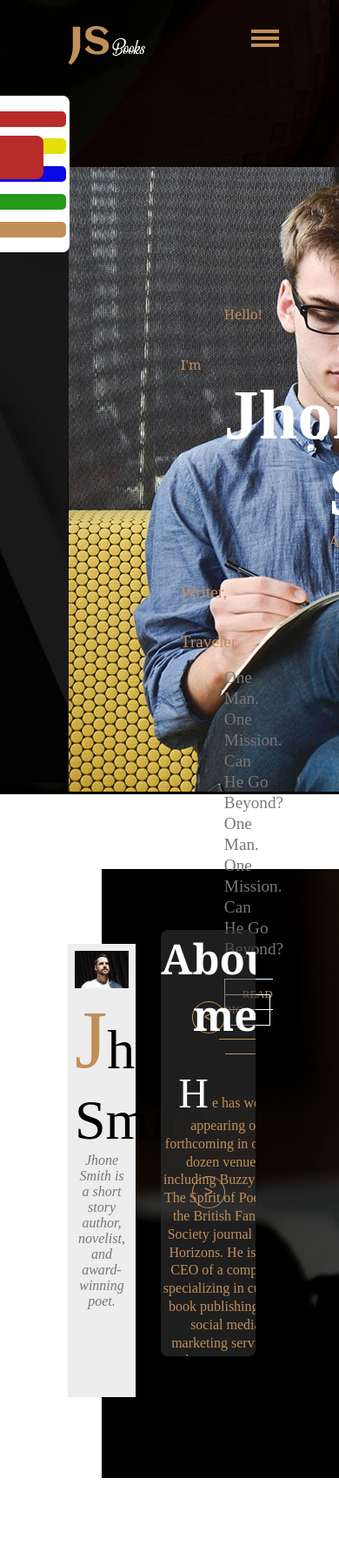
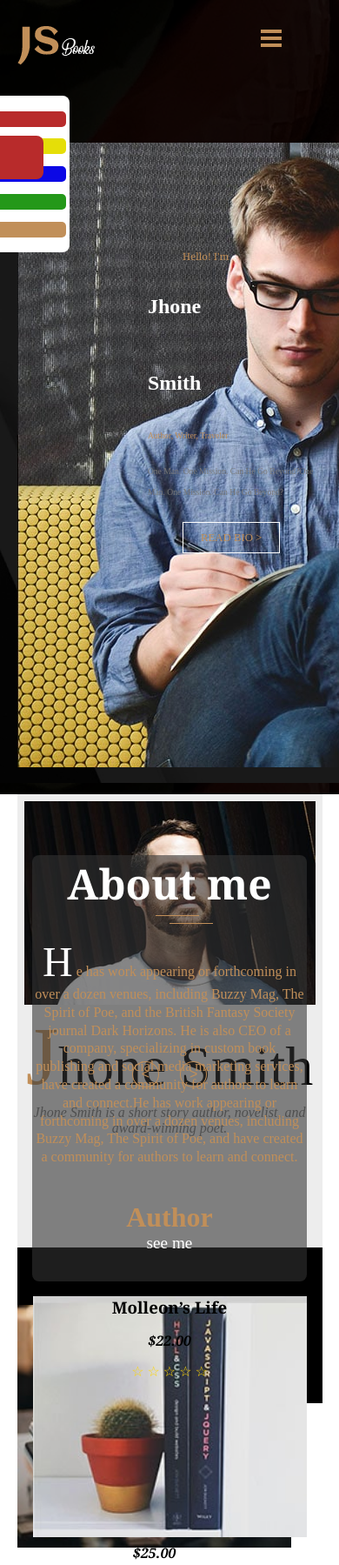
Before and after one commit to Alirezacody/Author__pagr, a plain HTML site: page index.html in a window 390 px wide. Shown: the top 1799 px of the page at 87% size. Drawn offline with Linux system fonts and the light colour scheme.

Commit message:
add responsive code

```diff
--- a/style/responsive.css
+++ b/style/responsive.css
@@ -0,0 +1,246 @@
+/* Responsive styles */
+
+@media (max-width: 1200px) {
+    #section__top--header, #section__bottom--header {
+      width: 80%;
+      left: 10%;
+    }
+
+    .lable__text {
+      width: 60%;
+      left: 40%;
+    }
+
+    .Smith {
+      padding-left: 100px;
+    }
+
+    .Writer, .Man {
+      padding-left: 100px;
+    }
+
+    .part2 {
+      float: none;
+      text-align: center;
+    }
+  }
+
+  @media (max-width: 992px) {
+    #section__top--header, #section__bottom--header {
+      width: 90%;
+      left: 5%;
+    }
+
+    .Jhone {
+      font-size: 4rem;
+    }
+
+    .Smith, .Writer, .Man {
+      padding-left: 50px;
+    }
+
+    .text {
+      margin-top: 100px;
+    }
+
+    .JhoneSmith {
+      width: 30%;
+      left: 10%;
+    }
+
+    .aboutMe {
+      width: 80%;
+      left: 10%;
+    }
+
+    #lable__slider {
+      width: 70%;
+      left: 15%;
+    }
+  }
+
+  @media (max-width: 768px) {
+    .lable__menu {
+      left: 80%;
+    }
+
+    .btn__menu {
+      width: 24px;
+    }
+
+    .Jhone {
+      font-size: 3rem;
+    }
+
+    .Smith {
+      font-size: 3rem;
+      padding-left: 80px;
+    }
+
+    .Writer, .Man {
+      padding-left: 50px;
+    }
+
+    #section__bottom--header {
+      top: 18%;
+    }
+
+    #about__me {
+      height: auto;
+    }
+
+    .JhoneSmith, .aboutMe {
+      width: 90%;
+      left: 5%;
+    }
+
+    #lable__slider {
+      width: 90%;
+      left: 5%;
+    }
+  }
+
+  @media (max-width: 576px) {
+    .hello {
+      font-size: 0.6em;
+    }
+
+    .Jhone, .Smith {
+      font-size: 2rem;
+      padding-left: 20px;
+    }
+
+    .Writer, .Man {
+      padding-left: 20px;
+      font-size: 0.8rem;
+    }
+
+    #lable__new--cd .new__book {
+      font-size: 2rem;
+    }
+
+    .lable__fourpart {
+      width: 100%;
+    }
+
+    .part {
+      width: 90%;
+      margin: 10px auto;
+    }
+
+    .lable__img--part img {
+      height: auto;
+    }
+
+    #lable__counter {
+      height: auto;
+      margin-top: 5rem;
+    }
+
+    .count1, .count2, .count3, .count4 {
+      width: 40%;
+      margin: 0 auto;
+      left: auto;
+      right: auto;
+      position: relative;
+      margin-top: 20px;
+    }
+
+    .single__count--header, .single__count--text {
+      font-size: 1.5rem;
+    }
+
+    #lable__qout .bgk__op--ground {
+      height: auto;
+      padding-top: 50px;
+      padding-bottom: 50px;
+    }
+
+    .lable__slider {
+      width: 90%;
+    }
+
+    .container__text--h4 h4 {
+      font-size: 2rem;
+    }
+
+    .container__text--p p {
+      font-size: 1rem;
+    }
+
+    .container__img--qout h4, .container__img--qout p {
+      font-size: 1rem;
+    }
+
+    #lable__social .lable__all--social {
+      flex-direction: column;
+    }
+
+    #lable__social .lable__follow, .lable__social--media, .share {
+      width: 100%;
+      padding-top: 20px;
+      font-size: 1.5rem;
+    }
+
+    #lable__footer .part__part {
+      width: 80%;
+      margin: 20px auto;
+    }
+
+    #input, #text {
+      width: 100%;
+    }
+
+    .email {
+      margin-left: 0;
+    }
+  }
+
+  @media (max-width: 400px) {
+    .Jhone, .Smith {
+      font-size: 1.5rem;
+      padding-left: 10px;
+    }
+
+    .Writer, .Man {
+      padding-left: 10px;
+      font-size: 0.6rem;
+    }
+
+    .btn {
+      font-size: 1rem;
+      padding: 5px 10px;
+    }
+
+    .lable__price, .lable__title {
+      font-size: 1rem;
+    }
+
+    .lable__stars {
+      font-size: 1rem;
+    }
+
+    .single__count--header {
+      font-size: 1rem;
+    }
+
+    .single__count--text {
+      font-size: 0.8rem;
+    }
+
+    .container__text--h4 h4 {
+      font-size: 1.5rem;
+    }
+
+    .container__text--p p {
+      font-size: 0.8rem;
+    }
+
+    .container__img--qout h4, .container__img--qout p {
+      font-size: 0.8rem;
+    }
+
+    .lable__follow, .lable__social--media, .share {
+      font-size: 1rem;
+    }
+  }
```
Also changed, not shown: index.html (+1 -1 lines).
